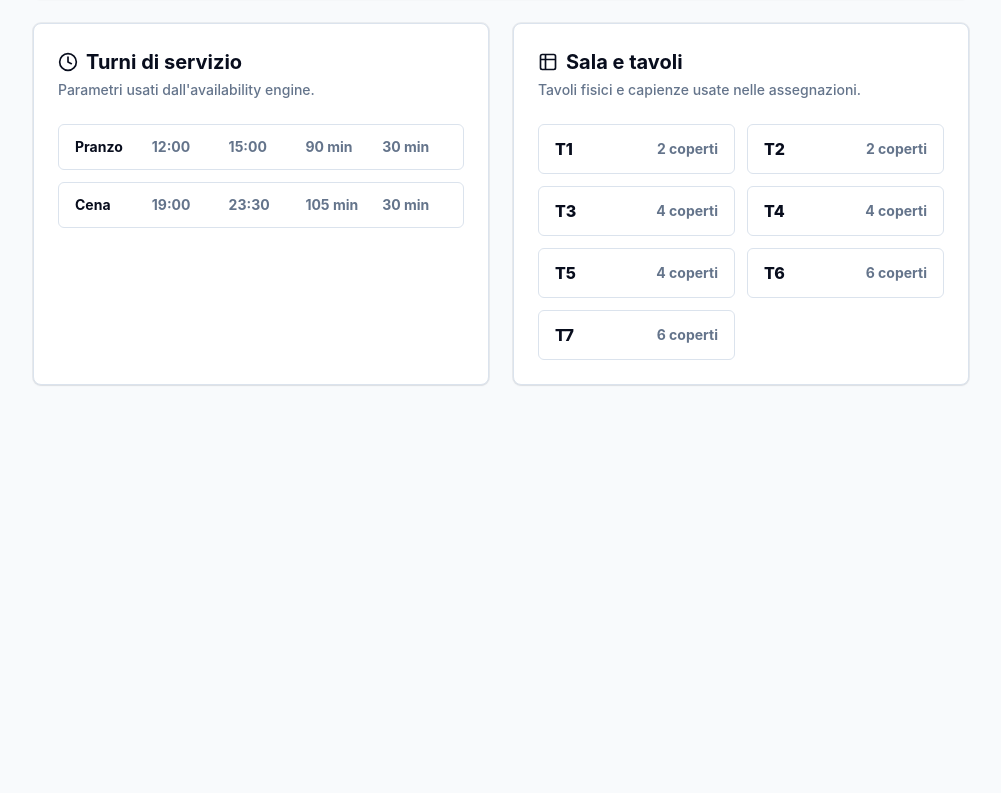
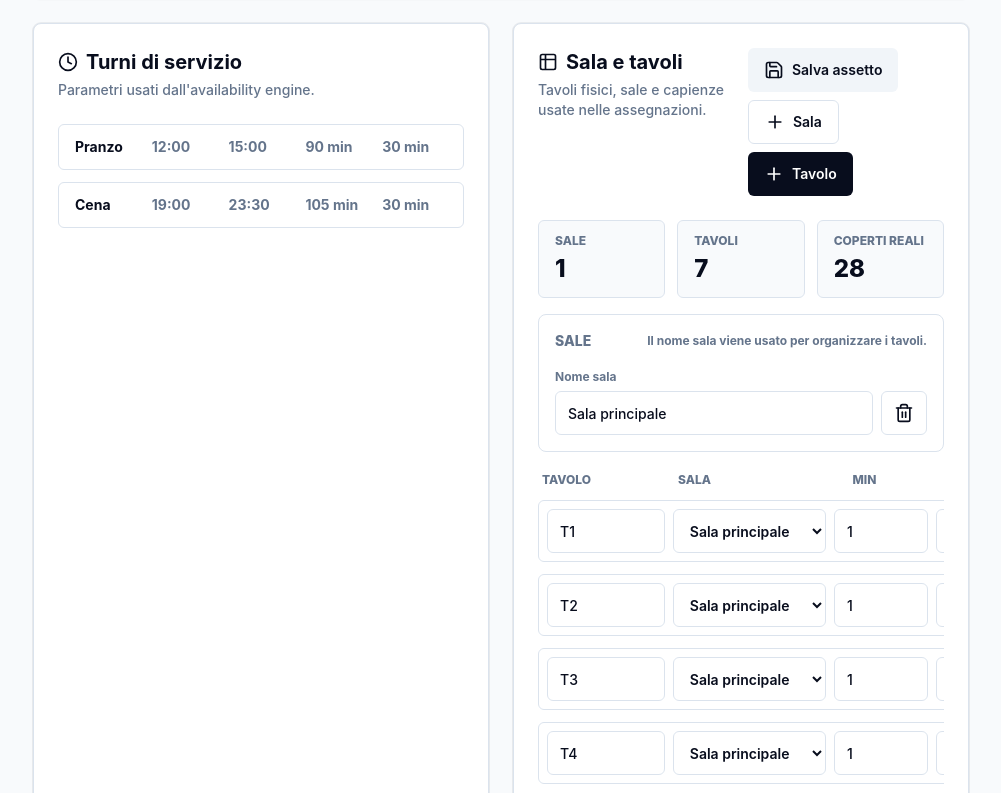
Before and after one commit to antonellalasalandra/plateform, a Next.js app: page /impostazioni in a window 1280 px wide. Shown: the part 1067-1860 px from the top of the page, without its empty margins (279-1280 px from the left). Before the commit the page ends 1492 px from the top, so only its background shows below. Built offline with nearby package versions, Linux system fonts and the light colour scheme.

Commit message:
Make dining room settings editable

```diff
--- a/src/components/impostazioni-workspace.tsx
+++ b/src/components/impostazioni-workspace.tsx
@@ -1,20 +1,115 @@
 "use client";
 
-import { Clock, Save, Table2 } from "lucide-react";
+import { Clock, Plus, Save, Table2, Trash2 } from "lucide-react";
 import { useState } from "react";
 import { Notice } from "@/components/notice";
 import { PageHeader } from "@/components/page-header";
 import { Button } from "@/components/ui/button";
 import { Card, CardContent, CardDescription, CardHeader, CardTitle } from "@/components/ui/card";
-import { Input } from "@/components/ui/input";
+import { Input, Select } from "@/components/ui/input";
 import { restaurant, roomTables } from "@/lib/demo-data";
+
+type DiningAreaConfig = {
+  id: string;
+  name: string;
+};
+
+type TableConfig = {
+  id: string;
+  areaId: string;
+  name: string;
+  seatsMin: number;
+  seatsMax: number;
+  positionX: number;
+  positionY: number;
+};
+
+const initialAreas: DiningAreaConfig[] = [{ id: "area-main", name: "Sala principale" }];
+
+const initialTables: TableConfig[] = roomTables.map((table) => ({
+  id: table.id,
+  areaId: "area-main",
+  name: table.name,
+  seatsMin: 1,
+  seatsMax: table.seats,
+  positionX: table.x,
+  positionY: table.y
+}));
 
 export function ImpostazioniWorkspace() {
   const [notice, setNotice] = useState("");
+  const [areas, setAreas] = useState<DiningAreaConfig[]>(initialAreas);
+  const [tables, setTables] = useState<TableConfig[]>(initialTables);
+
+  const totalSeats = tables.reduce((sum, table) => sum + table.seatsMax, 0);
 
   function saveSettings(formData: FormData) {
     const name = String(formData.get("name") || restaurant.name);
-    setNotice(`Impostazioni salvate per ${name}.`);
+    setNotice(`Impostazioni salvate per ${name}: ${areas.length} sale, ${tables.length} tavoli, ${totalSeats} coperti configurati.`);
+  }
+
+  function addArea() {
+    const nextIndex = areas.length + 1;
+    setAreas((current) => [...current, { id: crypto.randomUUID(), name: `Sala ${nextIndex}` }]);
+    setNotice(`Sala ${nextIndex} aggiunta.`);
+  }
+
+  function updateArea(areaId: string, name: string) {
+    setAreas((current) => current.map((area) => (area.id === areaId ? { ...area, name } : area)));
+  }
+
+  function removeArea(areaId: string) {
+    if (areas.length === 1) {
+      setNotice("Deve restare almeno una sala configurata.");
+      return;
+    }
+
+    const fallbackArea = areas.find((area) => area.id !== areaId);
+    setAreas((current) => current.filter((area) => area.id !== areaId));
+    setTables((current) => current.map((table) => (table.areaId === areaId ? { ...table, areaId: fallbackArea?.id ?? current[0]?.areaId ?? "area-main" } : table)));
+    setNotice("Sala rimossa. I tavoli sono stati spostati nella prima sala disponibile.");
+  }
+
+  function addTable() {
+    const nextIndex = tables.length + 1;
+    setTables((current) => [
+      ...current,
+      {
+        id: crypto.randomUUID(),
+        areaId: areas[0]?.id ?? "area-main",
+        name: `T${nextIndex}`,
+        seatsMin: 1,
+        seatsMax: 2,
+        positionX: 50,
+        positionY: 50
+      }
+    ]);
+    setNotice(`Tavolo T${nextIndex} aggiunto.`);
+  }
+
+  function updateTable(tableId: string, patch: Partial<TableConfig>) {
+    setTables((current) =>
+      current.map((table) => {
+        if (table.id !== tableId) return table;
+        const nextTable = { ...table, ...patch };
+        return {
+          ...nextTable,
+          seatsMin: clampNumber(nextTable.seatsMin, 1, 99),
+          seatsMax: Math.max(clampNumber(nextTable.seatsMax, 1, 99), clampNumber(nextTable.seatsMin, 1, 99)),
+          positionX: clampNumber(nextTable.positionX, 0, 100),
+          positionY: clampNumber(nextTable.positionY, 0, 100)
+        };
+      })
+    );
+  }
+
+  function removeTable(tableId: string) {
+    setTables((current) => current.filter((table) => table.id !== tableId));
+    setNotice("Tavolo rimosso dalla configurazione sala.");
+  }
+
+  function saveRoomLayout() {
+    setNotice(`Assetto sala salvato: ${areas.length} sale, ${tables.length} tavoli, ${totalSeats} coperti disponibili.`);
   }
 
   return (
@@ -126,21 +221,124 @@ export function ImpostazioniWorkspace() {
           </Card>
 
           <Card>
-            <CardHeader>
-              <CardTitle className="flex items-center gap-2">
-                <Table2 className="size-5" />
-                Sala e tavoli
-              </CardTitle>
-              <CardDescription>Tavoli fisici e capienze usate nelle assegnazioni.</CardDescription>
+            <CardHeader className="flex flex-col gap-4 space-y-0 lg:flex-row lg:items-start lg:justify-between">
+              <div className="space-y-1">
+                <CardTitle className="flex items-center gap-2">
+                  <Table2 className="size-5" />
+                  Sala e tavoli
+                </CardTitle>
+                <CardDescription>Tavoli fisici, sale e capienze usate nelle assegnazioni.</CardDescription>
+              </div>
+              <div className="flex flex-wrap gap-2">
+                <Button type="button" variant="secondary" onClick={saveRoomLayout}>
+                  <Save className="size-5" />
+                  Salva assetto
+                </Button>
+                <Button type="button" variant="outline" onClick={addArea}>
+                  <Plus className="size-5" />
+                  Sala
+                </Button>
+                <Button type="button" onClick={addTable}>
+                  <Plus className="size-5" />
+                  Tavolo
+                </Button>
+              </div>
             </CardHeader>
             <CardContent>
-              <div className="grid gap-3 sm:grid-cols-2">
-                {roomTables.map((table) => (
-                  <div key={table.id} className="flex items-center justify-between rounded-[6px] border border-line px-4 py-3">
-                    <span className="font-extrabold">{table.name}</span>
-                    <span className="text-sm font-bold text-muted">{table.seats} coperti</span>
+              <div className="mb-4 grid gap-3 sm:grid-cols-3">
+                <div className="rounded-[6px] border border-line bg-slate-50 px-4 py-3">
+                  <p className="text-xs font-extrabold uppercase text-muted">Sale</p>
+                  <p className="mt-1 text-2xl font-extrabold">{areas.length}</p>
+                </div>
+                <div className="rounded-[6px] border border-line bg-slate-50 px-4 py-3">
+                  <p className="text-xs font-extrabold uppercase text-muted">Tavoli</p>
+                  <p className="mt-1 text-2xl font-extrabold">{tables.length}</p>
+                </div>
+                <div className="rounded-[6px] border border-line bg-slate-50 px-4 py-3">
+                  <p className="text-xs font-extrabold uppercase text-muted">Coperti reali</p>
+                  <p className="mt-1 text-2xl font-extrabold">{totalSeats}</p>
+                </div>
+              </div>
+
+              <div className="mb-5 space-y-3 rounded-[8px] border border-line p-4">
+                <div className="flex items-center justify-between gap-3">
+                  <h3 className="text-sm font-extrabold uppercase text-muted">Sale</h3>
+                  <span className="text-xs font-bold text-muted">Il nome sala viene usato per organizzare i tavoli.</span>
+                </div>
+                {areas.map((area) => (
+                  <div key={area.id} className="grid gap-2 sm:grid-cols-[1fr_auto]">
+                    <label className="space-y-1">
+                      <span className="text-xs font-bold text-muted">Nome sala</span>
+                      <Input value={area.name} onChange={(event) => updateArea(area.id, event.target.value)} />
+                    </label>
+                    <Button type="button" variant="outline" className="self-end px-3" onClick={() => removeArea(area.id)} aria-label={`Rimuovi ${area.name}`}>
+                      <Trash2 className="size-5" />
+                    </Button>
                   </div>
                 ))}
+              </div>
+
+              <div className="overflow-x-auto thin-scrollbar">
+                <div className="min-w-[760px] space-y-3">
+                  <div className="grid grid-cols-[1fr_1.3fr_0.8fr_0.8fr_0.8fr_0.8fr_auto] gap-2 px-1 text-xs font-extrabold uppercase text-muted">
+                    <span>Tavolo</span>
+                    <span>Sala</span>
+                    <span>Min</span>
+                    <span>Max</span>
+                    <span>X</span>
+                    <span>Y</span>
+                    <span />
+                  </div>
+                  {tables.map((table) => (
+                    <div key={table.id} className="grid grid-cols-[1fr_1.3fr_0.8fr_0.8fr_0.8fr_0.8fr_auto] gap-2 rounded-[6px] border border-line p-2">
+                      <Input value={table.name} aria-label="Nome tavolo" onChange={(event) => updateTable(table.id, { name: event.target.value })} />
+                      <Select value={table.areaId} aria-label="Sala tavolo" onChange={(event) => updateTable(table.id, { areaId: event.target.value })}>
+                        {areas.map((area) => (
+                          <option key={area.id} value={area.id}>
+                            {area.name}
+                          </option>
+                        ))}
+                      </Select>
+                      <Input
+                        type="number"
+                        min={1}
+                        value={table.seatsMin}
+                        aria-label="Coperti minimi"
+                        onChange={(event) => updateTable(table.id, { seatsMin: numberFromInput(event.currentTarget.value, table.seatsMin) })}
+                      />
+                      <Input
+                        type="number"
+                        min={1}
+                        value={table.seatsMax}
+                        aria-label="Coperti massimi"
+                        onChange={(event) => updateTable(table.id, { seatsMax: numberFromInput(event.currentTarget.value, table.seatsMax) })}
+                      />
+                      <Input
+                        type="number"
+                        min={0}
+                        max={100}
+                        value={table.positionX}
+                        aria-label="Posizione X"
+                        onChange={(event) => updateTable(table.id, { positionX: numberFromInput(event.currentTarget.value, table.positionX) })}
+                      />
+                      <Input
+                        type="number"
+                        min={0}
+                        max={100}
+                        value={table.positionY}
+                        aria-label="Posizione Y"
+                        onChange={(event) => updateTable(table.id, { positionY: numberFromInput(event.currentTarget.value, table.positionY) })}
+                      />
+                      <Button type="button" variant="outline" className="px-3" onClick={() => removeTable(table.id)} aria-label={`Rimuovi ${table.name}`}>
+                        <Trash2 className="size-5" />
+                      </Button>
+                    </div>
+                  ))}
+                </div>
+              </div>
+
+              <div className="mt-4 rounded-[6px] border border-dashed border-line bg-slate-50 px-4 py-3 text-sm font-semibold text-muted">
+                X e Y sono coordinate percentuali della piantina: servono a posizionare i tavoli nella vista Sala live.
               </div>
             </CardContent>
           </Card>
@@ -149,3 +347,12 @@ export function ImpostazioniWorkspace() {
     </>
   );
 }
+
+function numberFromInput(value: string, fallback: number) {
+  const parsed = Number(value);
+  return Number.isFinite(parsed) ? parsed : fallback;
+}
+
+function clampNumber(value: number, min: number, max: number) {
+  return Math.min(Math.max(Math.round(value), min), max);
+}
```
